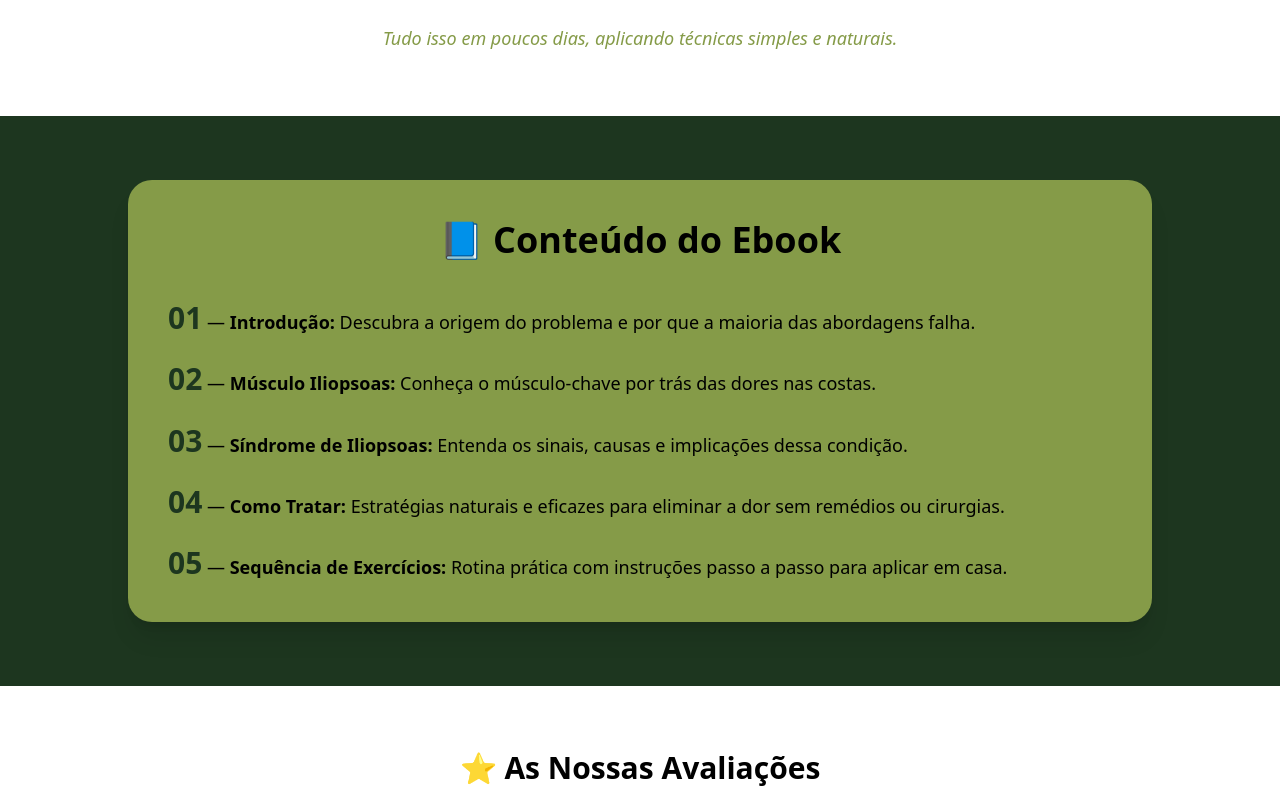
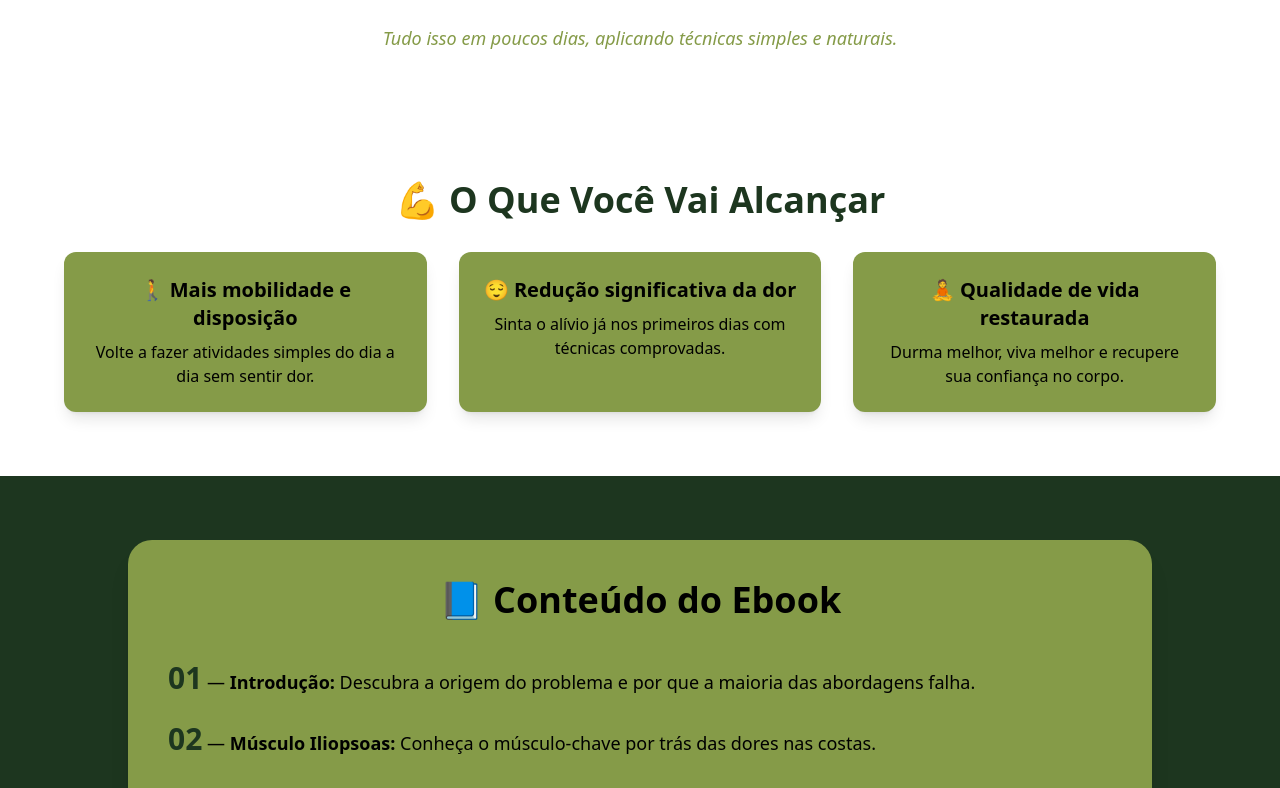
Before and after one commit to squad-member/site-dor-nas-costas, a React (Vite) app: page / in a window 1280 px wide. Shown: the part 1487-2275 px from the top of the page. Built offline with nearby package versions, Linux system fonts and the light colour scheme.

Commit message:
link hotmart adicionado

```diff
--- a/src/App.jsx
+++ b/src/App.jsx
@@ -97,6 +97,26 @@ animation: pulseGlow 2s infinite;
     </p>
   </div>
 </section>
+
+{/* Seção - Benefícios Alcançados */}
+<section className="bg-white text-black py-16 px-6 text-center">
+  <h2 className="text-3xl md:text-4xl font-extrabold mb-8 text-[#1D361F]">💪 O Que Você Vai Alcançar</h2>
+  <div className="grid grid-cols-1 md:grid-cols-2 lg:grid-cols-3 gap-8 max-w-6xl mx-auto">
+    <div className="bg-[#859B48] text-black p-6 rounded-xl shadow-lg">
+      <h3 className="font-bold text-xl mb-2">🚶 Mais mobilidade e disposição</h3>
+      <p>Volte a fazer atividades simples do dia a dia sem sentir dor.</p>
+    </div>
+    <div className="bg-[#859B48] text-black p-6 rounded-xl shadow-lg">
+      <h3 className="font-bold text-xl mb-2">😌 Redução significativa da dor</h3>
+      <p>Sinta o alívio já nos primeiros dias com técnicas comprovadas.</p>
+    </div>
+    <div className="bg-[#859B48] text-black p-6 rounded-xl shadow-lg">
+      <h3 className="font-bold text-xl mb-2">🧘 Qualidade de vida restaurada</h3>
+      <p>Durma melhor, viva melhor e recupere sua confiança no corpo.</p>
+    </div>
+  </div>
+</section>
+
 
 
      {/* Índice do Ebook */}
```
